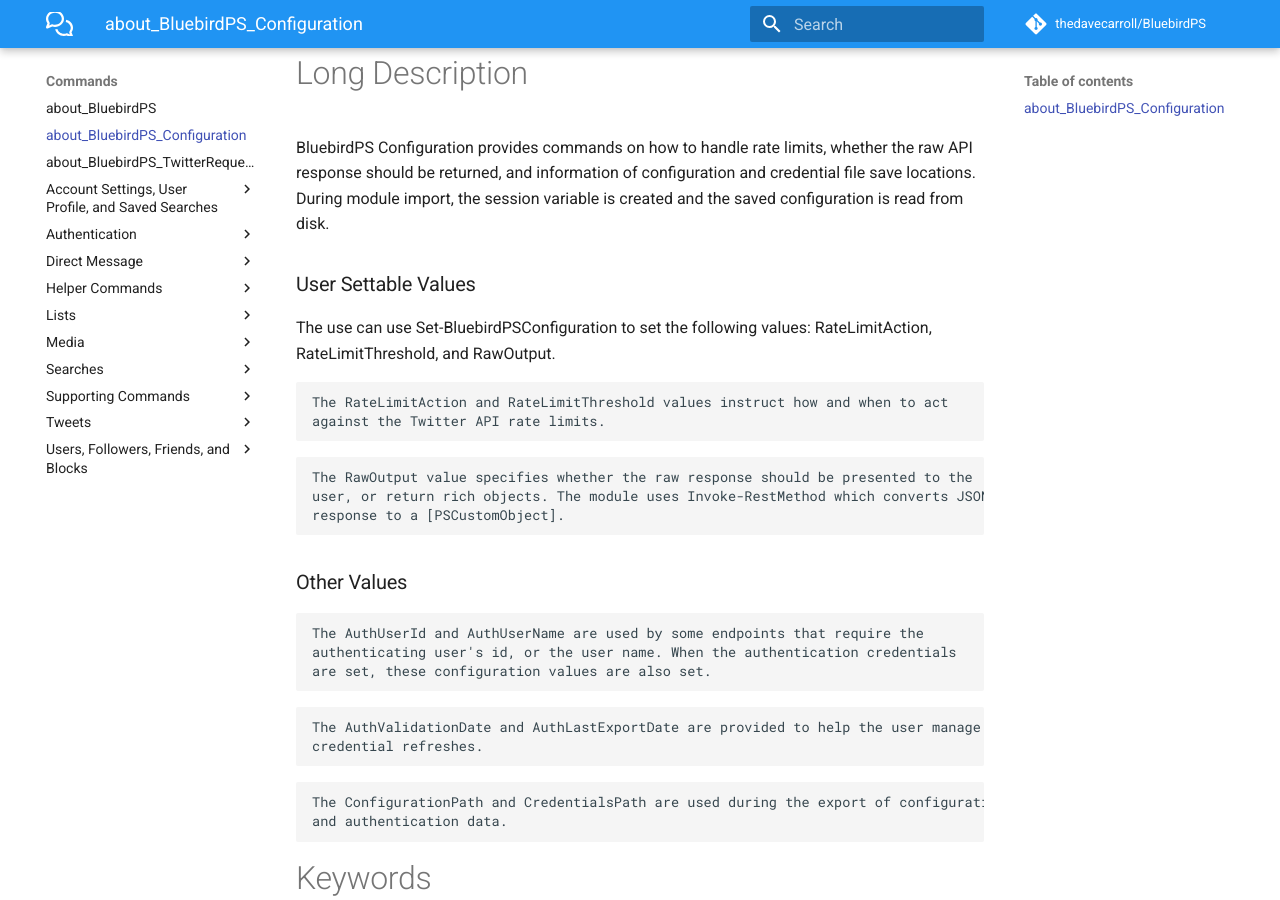
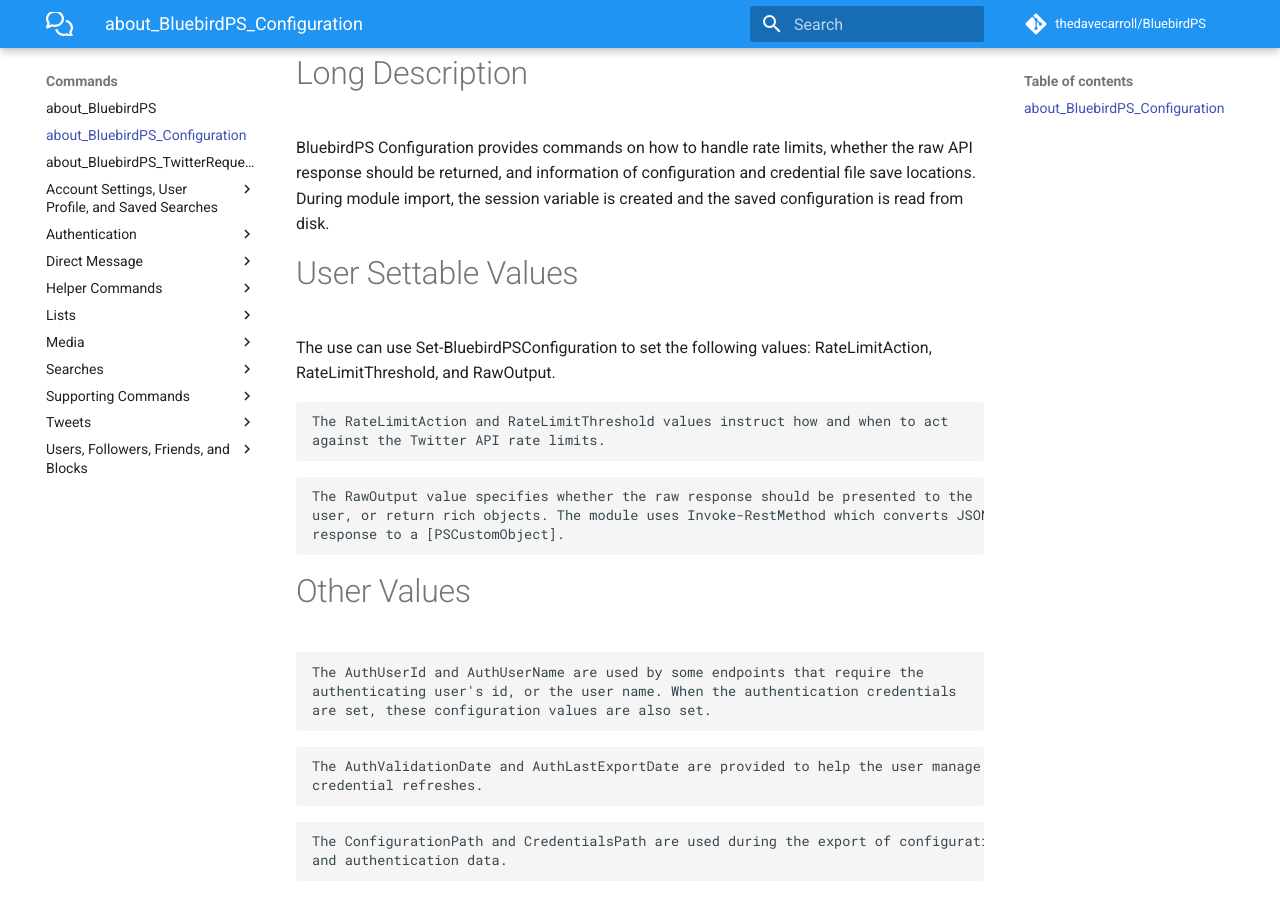
Before and after one commit to thedavecarroll/BluebirdPS, an MkDocs documentation site: the page built from docs/about_BluebirdPS_Configuration.md, in a window 1280 px wide and 900 px high, scrolled down 400 px. Built offline with MkDocs 1.6.1 and Material for MkDocs 9.7.7, drawn with Linux system fonts in a browser that asks for light colours; comment, search, counter and statistics services are not loaded.

````diff
--- a/docs/about_BluebirdPS_Configuration.md
+++ b/docs/about_BluebirdPS_Configuration.md
@@ -10,7 +10,7 @@ BluebirdPS Configuration provides instructions to commands on how to handle rate
 
 BluebirdPS Configuration provides commands on how to handle rate limits, whether the raw API response should be returned, and information of configuration and credential file save locations. During module import, the session variable is created and the saved configuration is read from disk.
 
-### User Settable Values
+# User Settable Values
 
 The use can use Set-BluebirdPSConfiguration to set the following values: RateLimitAction, RateLimitThreshold, and RawOutput.
 
@@ -25,7 +25,7 @@ user, or return rich objects. The module uses Invoke-RestMethod which converts J
 response to a [PSCustomObject].
 ```
 
-### Other Values
+# Other Values
 
 ```text
 The AuthUserId and AuthUserName are used by some endpoints that require the
````
